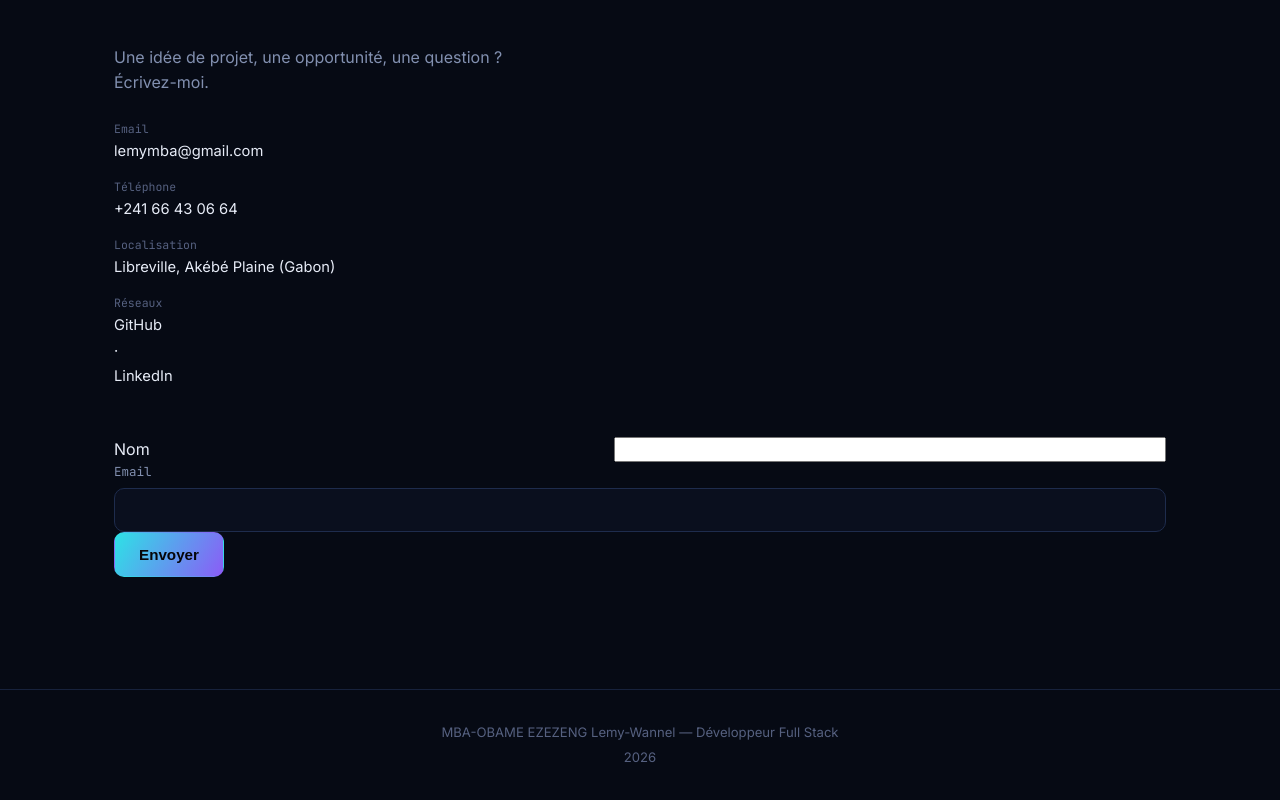
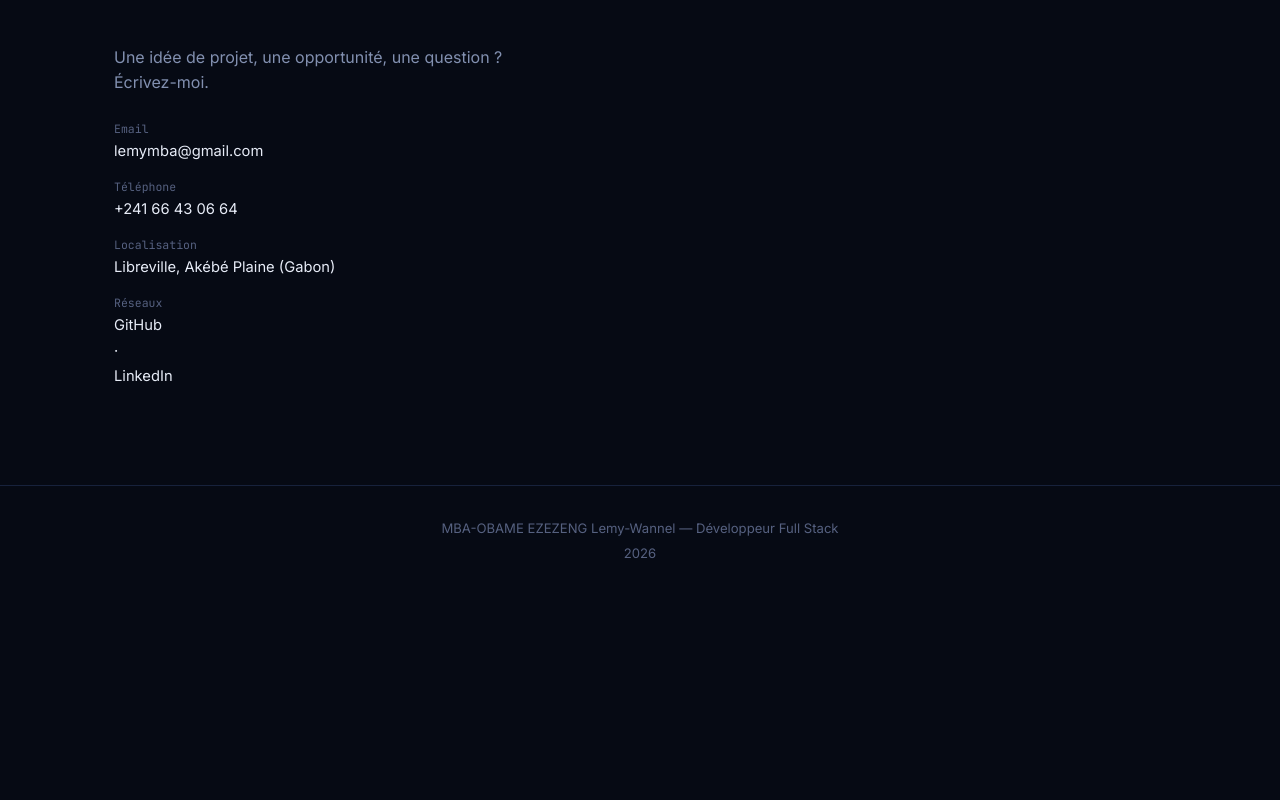
Before and after one commit to lemymba-hash/Portfolio-1-, a website: page index.html in a window 1280 px wide. Shown: the part 4287-5087 px from the top of the page. After the commit the page ends 4883 px from the top, so only its background shows below. Drawn offline with Linux system fonts and the light colour scheme.

```diff
--- a/index.html
+++ b/index.html
@@ -191,20 +191,7 @@
           <li><span>Localisation</span><a>Libreville, Akébé Plaine (Gabon)</a></li>
           <li><span>Réseaux</span><a href="https://github.com/" target="_blank" rel="noopener">GitHub</a> · <a href="https://linkedin.com/" target="_blank" rel="noopener">LinkedIn</a></li>
         </ul>
-      </div>
-      <form class="contact-form" id="contact-form" action="https://formspree.io/f/xdeobblv" method="POST"></form>
-          <label for="name">Nom</label>
-          <input type="text" id="name" name="name" required>
-        </div>
-        <div class="form-field">
-          <label for="email">Email</label>
-          <input type="email" id="email" name="email" required>
-        </div>
 
-        </div>
-        <button type="submit" class="btn btn-primary" id="form-submit">Envoyer</button>
-        <p class="form-note" id="form-note" aria-live="polite"></p>
-      </form>
     </div>
   </section>
 
```
